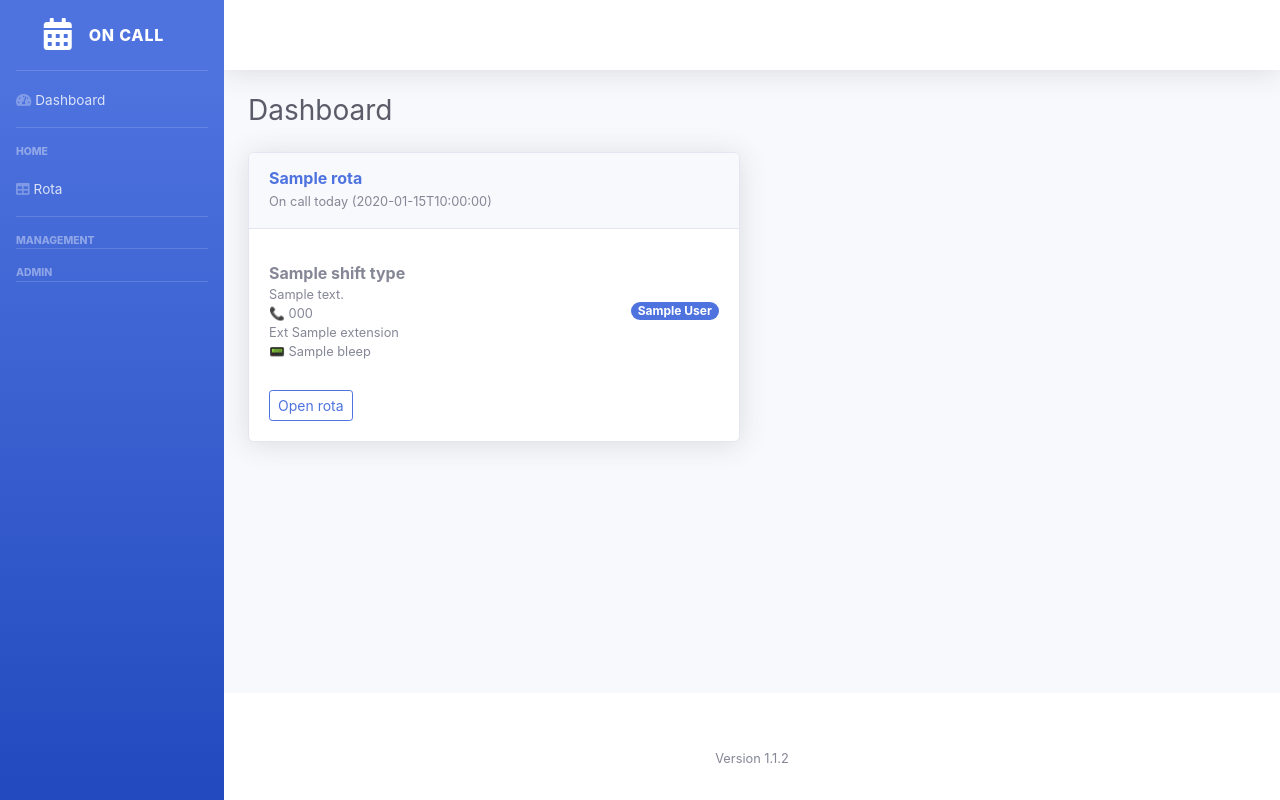
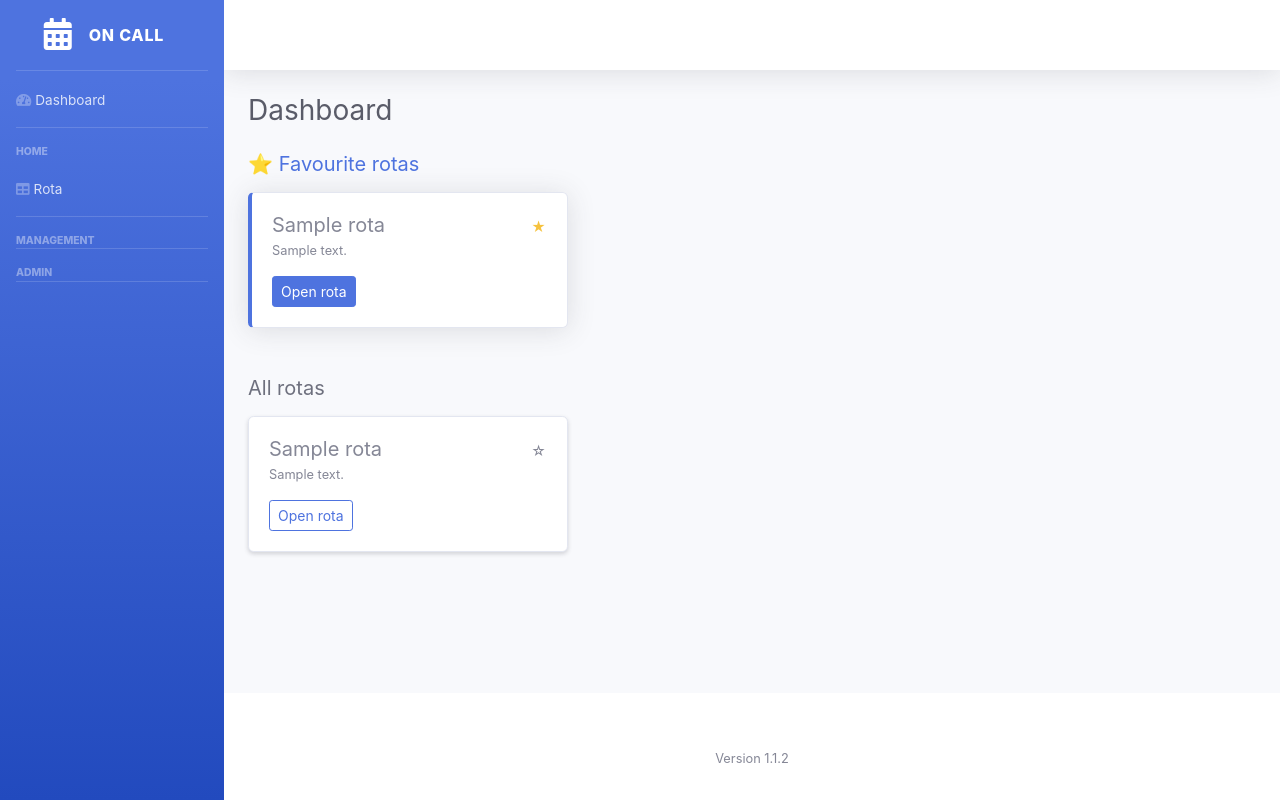
Before and after one commit to anthonyhales/TrackRota, a FastAPI app: template app/templates/dashboard.html in a window 1280 px wide. Run offline with FastAPI, Linux system fonts and the light colour scheme; the template is opened without the code that fills it: most values are stand-ins (such as "Sample title", 1, 10 or a date in 2020); parts of the project's set-up code (start-up, migrations or seed data) failed here and were passed over; some libraries are stand-ins or nearby versions.

Commit message:
Update dashboard.html

```diff
--- a/app/templates/dashboard.html
+++ b/app/templates/dashboard.html
@@ -3,65 +3,63 @@
 
 <h1 class="h3 mb-4 text-gray-800">Dashboard</h1>
 
-{% if dashboard_rotas|length == 0 %}
-  <div class="alert alert-info">No active rotas configured.</div>
+<!-- Favourite rotas -->
+{% if favourite_rotas %}
+<h5 class="mb-3 text-primary">⭐ Favourite rotas</h5>
+<div class="row">
+  {% for rota in favourite_rotas %}
+  <div class="col-md-4 mb-4">
+    <div class="card shadow h-100 border-left-primary">
+      <div class="card-body d-flex flex-column">
+        <div class="d-flex justify-content-between align-items-start">
+          <h5 class="card-title mb-1">{{ rota.name }}</h5>
+
+          <form method="post" action="/rotas/{{ rota.id }}/favourite">
+            <button class="btn btn-sm btn-link text-warning p-0" title="Remove from favourites">
+              ★
+            </button>
+          </form>
+        </div>
+
+        {% if rota.description %}
+          <p class="small text-muted mb-3">{{ rota.description }}</p>
+        {% endif %}
+
+        <div class="mt-auto">
+          <a href="/rota?rota_id={{ rota.id }}" class="btn btn-sm btn-primary">
+            Open rota
+          </a>
+        </div>
+      </div>
+    </div>
+  </div>
+  {% endfor %}
+</div>
 {% endif %}
 
+<!-- Other rotas -->
+<h5 class="mb-3 text-gray-700 mt-4">All rotas</h5>
 <div class="row">
-  {% for block in dashboard_rotas %}
-  <div class="col-lg-6 mb-4">
-    <div class="card shadow {% if block.is_favourite %}border-left-warning{% endif %}">
-      <div class="card-header py-3 d-flex justify-content-between align-items-center">
-        <div>
-          <h6 class="m-0 font-weight-bold text-primary">
-            {{ block.rota.name }}
-          </h6>
-          <small class="text-muted">On call today ({{ today.isoformat() }})</small>
+  {% for rota in other_rotas %}
+  <div class="col-md-4 mb-4">
+    <div class="card shadow-sm h-100">
+      <div class="card-body d-flex flex-column">
+        <div class="d-flex justify-content-between align-items-start">
+          <h5 class="card-title mb-1">{{ rota.name }}</h5>
+
+          <form method="post" action="/rotas/{{ rota.id }}/favourite">
+            <button class="btn btn-sm btn-link text-muted p-0" title="Add to favourites">
+              ☆
+            </button>
+          </form>
         </div>
 
-        {% if block.is_favourite %}
-          <span class="badge badge-warning">★ Favourite</span>
-        {% endif %}
-      </div>
-
-      <div class="card-body">
-        {% if block.today_items|length == 0 %}
-          <div class="text-muted">No shift types configured.</div>
-        {% else %}
-          <ul class="list-group list-group-flush">
-            {% for item in block.today_items %}
-              <li class="list-group-item d-flex justify-content-between align-items-center px-0">
-                <div>
-                  <strong>{{ item.shift_type.name }}</strong>
-
-                  {% if item.entry and item.entry.notes %}
-                    <div class="small text-muted">{{ item.entry.notes }}</div>
-                  {% endif %}
-
-                  {% if item.staff %}
-                    {% if item.staff.phone %}
-                      <div class="small text-muted">📞 {{ item.staff.phone }}</div>
-                    {% endif %}
-                    {% if item.staff.extension %}
-                      <div class="small text-muted">Ext {{ item.staff.extension }}</div>
-                    {% endif %}
-                    {% if item.staff.bleep %}
-                      <div class="small text-muted">📟 {{ item.staff.bleep }}</div>
-                    {% endif %}
-                  {% endif %}
-                </div>
-
-                <span class="badge badge-pill badge-primary">
-                  {{ item.staff.full_name if item.staff else "Unassigned" }}
-                </span>
-              </li>
-            {% endfor %}
-          </ul>
+        {% if rota.description %}
+          <p class="small text-muted mb-3">{{ rota.description }}</p>
         {% endif %}
 
-        <div class="mt-3">
-          <a class="btn btn-sm btn-outline-primary"
-             href="/rota?rota_id={{ block.rota.id }}">
+        <div class="mt-auto">
+          <a href="/rota?rota_id={{ rota.id }}" class="btn btn-sm btn-outline-primary">
             Open rota
           </a>
         </div>
@@ -71,4 +69,10 @@
   {% endfor %}
 </div>
 
+{% if not favourite_rotas and not other_rotas %}
+  <div class="alert alert-info">
+    No rotas available.
+  </div>
+{% endif %}
+
 {% endblock %}
```
